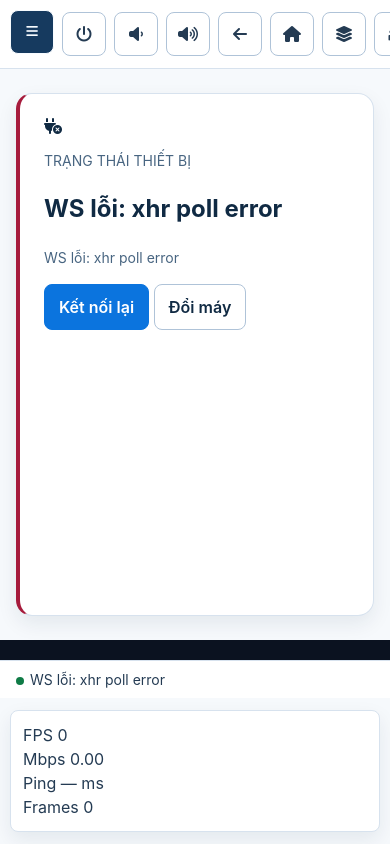
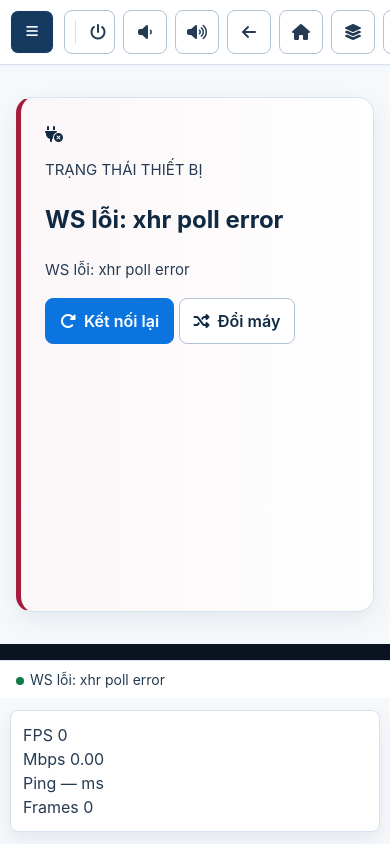
Before and after one commit to nhoxboo/web-scrcpy-fresh, a Flask app: template templates/index.html in a window 390 px wide. Run offline with Flask 3, Linux system fonts and the light colour scheme; the template is opened without the code that fills it: most values are stand-ins (such as "Sample title", 1, 10 or a date in 2020); some libraries are stand-ins or nearby versions; some web fonts are replaced.

Commit message:
feat(ui): optimize responsive layout for desktop and mobile touch

```diff
--- a/static/css/android-console.css
+++ b/static/css/android-console.css
@@ -96,9 +96,44 @@
   flex-wrap: wrap;
   gap: 8px;
   align-items: center;
-  padding: 12px 16px;
+  padding: 10px 16px;
   background: var(--color-surface);
   border-bottom: 1px solid var(--color-border);
+  box-shadow: 0 1px 2px rgba(16, 42, 67, 0.04);
+}
+
+/* Subtle visual dividers for logical groups of controls inside #quickDock */
+#quickDock > #power,
+#quickDock > #rotate,
+#quickDock > .tool-select-wrap:first-of-type,
+#quickDock > #quickCtl,
+#quickDock > #reconnect,
+#quickDock > #kbToggle,
+#quickDock > #macroRec,
+#quickDock > #hotkeyConfig,
+#quickDock > #gamepadInput,
+#quickDock > #audioToggle {
+  position: relative;
+}
+
+#quickDock > #power::before,
+#quickDock > #rotate::before,
+#quickDock > .tool-select-wrap:first-of-type::before,
+#quickDock > #quickCtl::before,
+#quickDock > #reconnect::before,
+#quickDock > #kbToggle::before,
+#quickDock > #macroRec::before,
+#quickDock > #hotkeyConfig::before,
+#quickDock > #gamepadInput::before,
+#quickDock > #audioToggle::before {
+  content: "";
+  display: inline-block;
+  width: 1px;
+  height: 24px;
+  margin-right: 6px;
+  margin-left: 2px;
+  background: var(--color-border);
+  align-self: center;
 }
 
 .tool-button,
@@ -751,7 +832,39 @@ canvas#playerCanvas:-webkit-full-screen,
   .control-toolbar {
     flex-wrap: nowrap;
     overflow-x: auto;
-    padding-left: 62px;
+    -webkit-overflow-scrolling: touch;
+    scroll-behavior: smooth;
+    padding-left: 64px;
+    padding-right: 16px;
+    scrollbar-width: thin;
+    overscroll-behavior-x: contain;
+  }
+
+  .control-toolbar::-webkit-scrollbar {
+    height: 4px;
+  }
+
+  .control-toolbar::-webkit-scrollbar-thumb {
+    background: var(--color-border-strong);
+    border-radius: 4px;
+  }
+
+  /* Compact button styling on mobile touch */
+  .control-toolbar .tool-button {
+    min-width: 44px;
+    min-height: 44px;
+    padding: 8px;
+    font-size: 1rem;
+  }
+
+  .control-toolbar .tool-select-wrap {
+    min-height: 44px;
+    padding: 0 6px;
+  }
+
+  .control-toolbar .tool-select-wrap select {
+    min-height: 38px;
+    font-size: 0.8125rem;
   }
 
   .tool-button,
@@ -760,16 +873,42 @@ canvas#playerCanvas:-webkit-full-screen,
     flex: 0 0 auto;
   }
 
+  .phone-mockup {
+    gap: 8px;
+    width: 100%;
+    max-width: 100%;
+    justify-content: center;
+  }
+
+  .phone-shell {
+    padding: 10px 8px;
+    border-radius: var(--radius-md);
+  }
+
+  .phone-nav-bar {
+    gap: 20px;
+    padding: 6px 12px;
+    background: var(--color-surface);
+    border: 1px solid var(--color-border);
+    border-radius: var(--radius-md);
+    box-shadow: var(--shadow-sm);
+  }
+
+  .phone-nav-bar .nav-key {
+    width: 52px;
+    height: 44px;
+    border-radius: var(--radius-sm);
+  }
+
   .media-stage {
-    padding: 10px;
+    padding: 8px 6px;
+    width: 100%;
+    min-height: 0;
   }
 
   .phone-side-keys {
-    right: 6px;
-  }
-
-  .phone-nav-bar {
-    gap: 16px;
+    right: 2px;
+    gap: 4px;
   }
 
   .connection-status,
@@ -799,14 +938,14 @@ canvas#playerCanvas:-webkit-full-screen,
 }
 
 .connection-recovery {
-  margin: 24px auto;
-  max-width: 680px;
+  margin: 32px auto;
+  max-width: 600px;
   width: calc(100% - 32px);
-  padding: 24px;
+  padding: 28px 24px;
   border-radius: var(--radius-lg);
   background: var(--color-surface);
   border: 1px solid var(--color-border);
-  box-shadow: var(--shadow-card);
+  box-shadow: 0 8px 24px rgba(16, 42, 67, 0.08);
   display: flex;
   flex-direction: column;
   gap: 16px;
@@ -814,16 +953,19 @@ canvas#playerCanvas:-webkit-full-screen,
 }
 
 .connection-recovery h2 {
-  font-size: 1.125rem;
-  font-weight: 600;
+  font-size: 1.25rem;
+  font-weight: 700;
   color: var(--color-text);
   margin: 0;
+  display: flex;
+  align-items: center;
+  gap: 10px;
 }
 
 .connection-recovery p {
-  color: var(--color-text-muted);
-  font-size: 0.875rem;
-  line-height: 1.5;
+  color: var(--color-text-secondary);
+  font-size: 0.9375rem;
+  line-height: 1.6;
   margin: 0;
 }
 
@@ -831,17 +973,17 @@ canvas#playerCanvas:-webkit-full-screen,
   display: flex;
   align-items: center;
   gap: 12px;
-  margin-top: 8px;
+  margin-top: 12px;
   flex-wrap: wrap;
 }
 
 #consoleMain.connection-error .connection-recovery {
-  border-left: 4px solid var(--color-danger);
-  background: var(--color-surface);
+  border-left: 5px solid var(--color-danger);
+  background: linear-gradient(to right, color-mix(in srgb, var(--color-danger) 4%, var(--color-surface)), var(--color-surface));
 }
 
 #consoleMain.connection-pending .connection-recovery {
-  border-left: 4px solid var(--color-primary);
+  border-left: 5px solid var(--color-primary);
 }
 
 #quickDock {
--- a/templates/index.html
+++ b/templates/index.html
@@ -119,8 +119,8 @@
         <p id="statusText">Đang kết nối…</p>
       </div>
       <div class="connection-recovery-actions">
-        <button id="connectionRetry" class="button-primary" type="button">Kết nối lại</button>
-        <a class="button-secondary" href="/devices">Đổi máy</a>
+        <button id="connectionRetry" class="button-primary" type="button"><i class="fa-solid fa-rotate-right"></i> Kết nối lại</button>
+        <a class="button-secondary" href="/devices"><i class="fa-solid fa-shuffle"></i> Đổi máy</a>
       </div>
     </section>
 
```
Also changed, not shown: other parts of static/css/android-console.css (+55 -9 lines), tests/test_template_bindings.py (+2 -1 lines).
